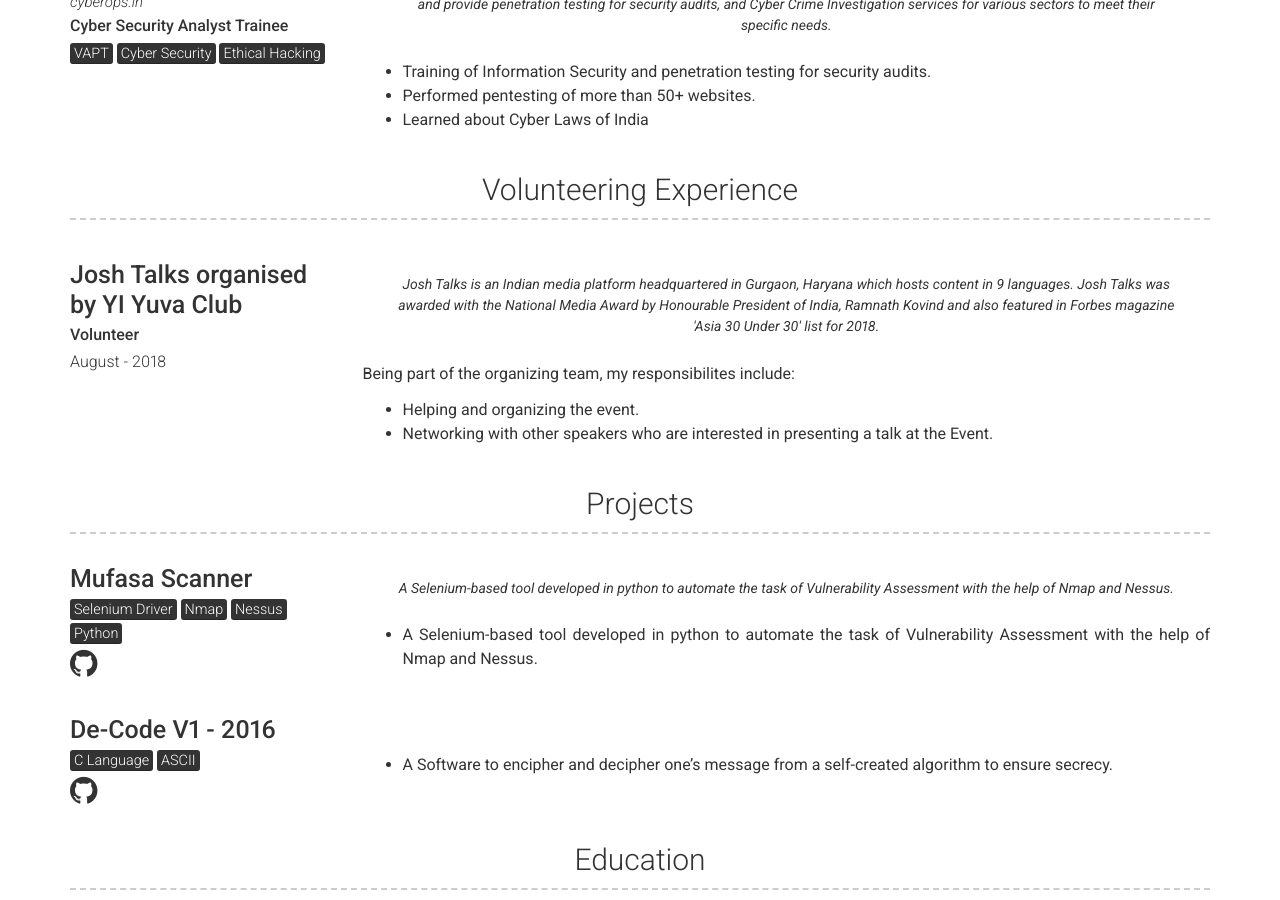
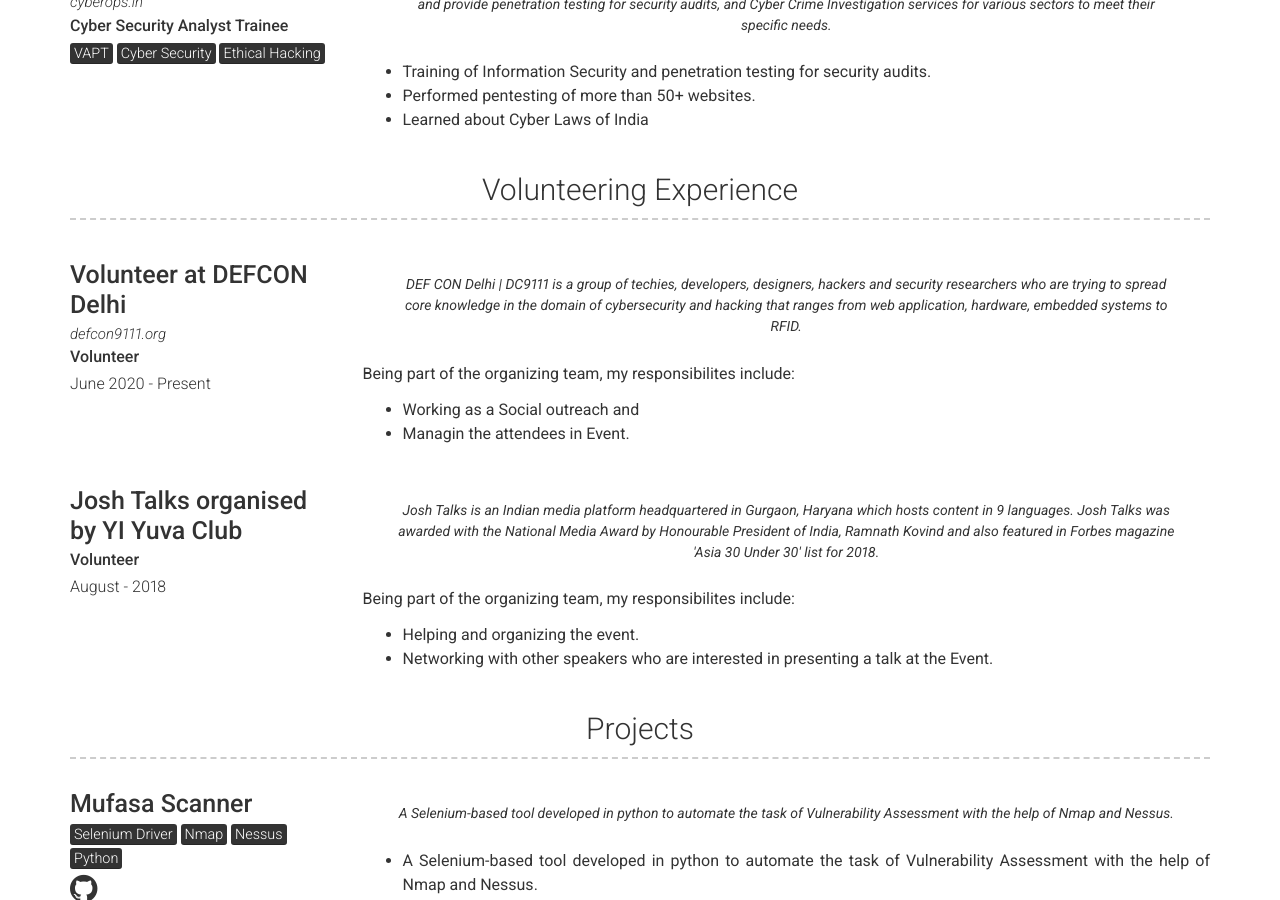
Before and after one commit to mohitkhemchandani/mohitkhemchandani.github.io, a Jekyll site: the page built from index.md, in a window 1280 px wide and 900 px high, scrolled down 1171 px. Built offline with Jekyll 4.4.1, drawn with Linux system fonts in a browser that asks for light colours.

Commit message:
Update volunteering_experience.yml

```diff
--- a/_data/volunteering_experience.yml
+++ b/_data/volunteering_experience.yml
@@ -1,3 +1,15 @@
+- layout: left
+  company: Volunteer at DEFCON Delhi
+  link: defcon9111.org
+  job_title: Volunteer
+  dates: June 2020 - Present
+  quote: >
+    DEF CON Delhi | DC9111 is a group of techies, developers, designers, hackers and security researchers who are trying to spread core knowledge in the domain of cybersecurity and hacking that ranges from web application, hardware, embedded systems to RFID.
+  description: |
+    Being part of the organizing team, my responsibilites include:
+    - Working as a Social outreach and
+    - Managin the attendees in Event.
+
 - layout: left
   company: Josh Talks organised by YI Yuva Club
   link:
```
